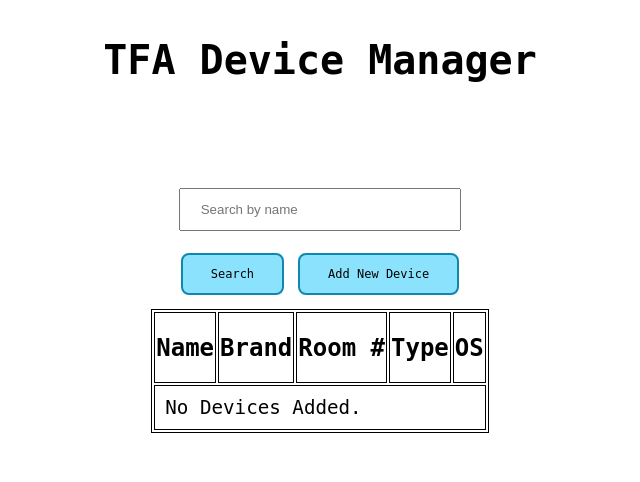
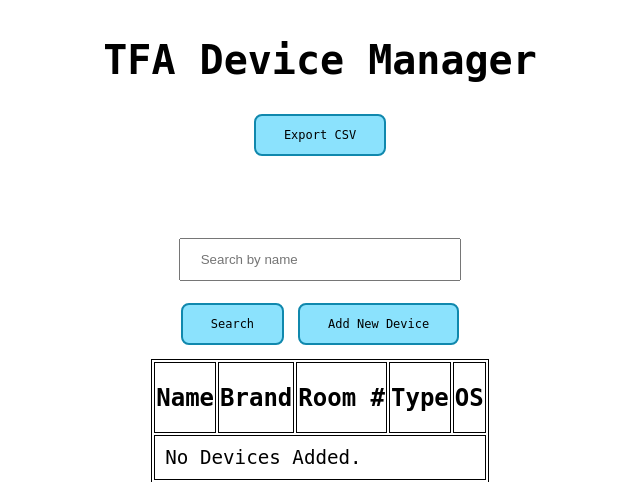
Before and after one commit to IanP07/TFA-Dev-Manager-DEMO, a Django app: template myproject/myapp/templates/device_list.html in a window 1280 px wide. Shown: the top 482 px of the page, without its empty margins (320-960 px from the left). Run offline with Django 4.2, Linux system fonts and the light colour scheme; the template is opened without the code that fills it, so the values that code supplies are empty.

Commit message:
Added export to CSV button.

```diff
--- a/myproject/myapp/static/myapp/stylesheet.css
+++ b/myproject/myapp/static/myapp/stylesheet.css
@@ -27,6 +27,11 @@ td {
     display: flex;
     justify-content: center;
     margin-top: 70px;
+}
+
+#csv {
+  display: flex;
+  justify-content: center;
 }
 
 #login_text {
--- a/myproject/myapp/templates/device_list.html
+++ b/myproject/myapp/templates/device_list.html
@@ -11,8 +11,16 @@
 <div id="title_text">
   <h1>TFA Device Manager</h1>
 </div>
+
+<div id="csv">
+  <form method="get" action="{% url 'export_devices_csv' %}">
+    <input type="hidden" name="search" value="{{ request.GET.search }}">
+    <button type="submit" class="button">Export CSV</button>
+  </form>
+</div>
   <!-- Search Form/bar -->
 <div id="search_bar">
+
   <form method="GET" action="">
     <input class="input" type="text" name="search" placeholder="Search by name" value="{{ request.GET.search }}">
 
@@ -23,8 +31,12 @@
   </form>
 </div>
 
+
+
+
   <!-- List of Devices -->
 <div id="device_list">
+
       <table>
         <thead>
           <tr>
@@ -53,12 +65,5 @@
           {% endfor %}
       </table>
 </div>
-
-
-
-
-
-
-
 </body>
 </html>
--- a/myproject/myapp/urls.py
+++ b/myproject/myapp/urls.py
@@ -4,6 +4,7 @@ from . import views
 urlpatterns = [
     path('', views.login_view, name="login"),
     path('device_list/', views.devices, name="device_list"),
+    path('export_device_csv', views.export_devices_csv, name="export_devices_csv"),
     path('add/', views.add_device, name="add_device"),
     path('update<int:id>/', views.update_device, name="update_device"),
     path('delete<int:id>', views.delete_device, name="delete_device"),
```
Also changed, not shown: myproject/myapp/views.py (+26 -0 lines).
